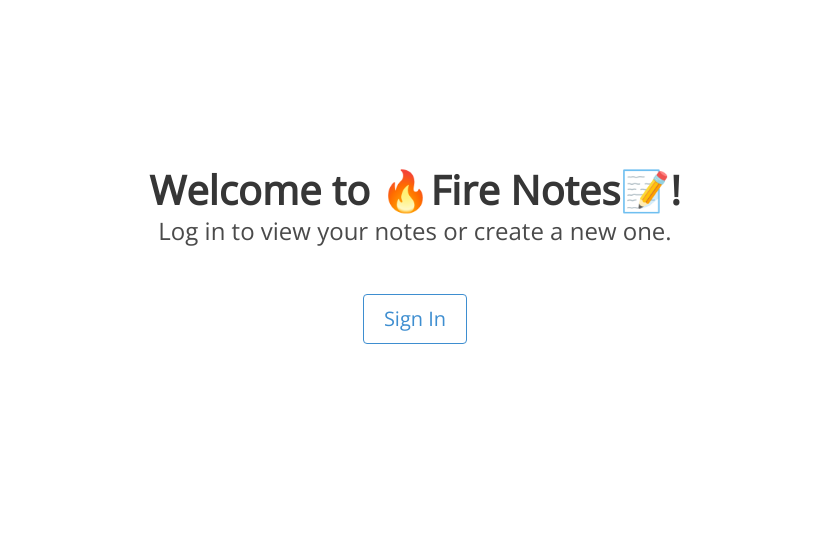
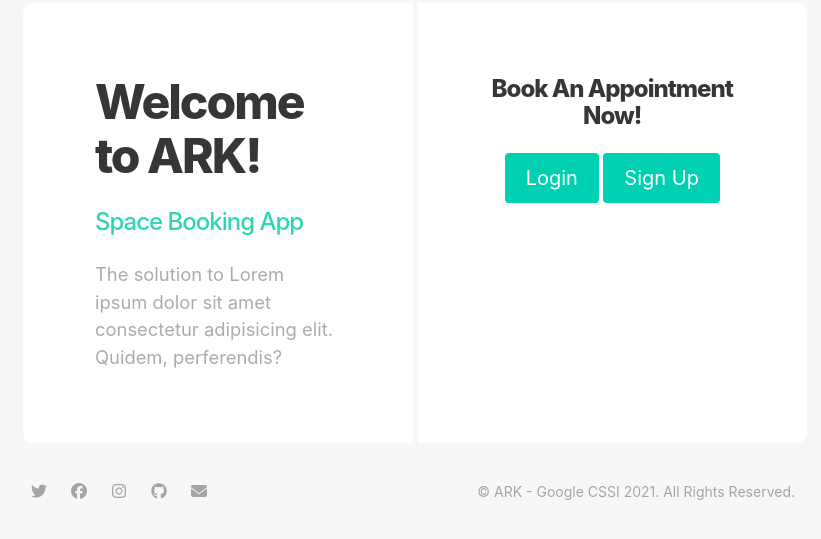
Before and after one commit to RyanChenSWE/ARK, a plain HTML site: page public/index.html in a window 1280 px wide. Shown: the part 145-684 px from the top of the page, without its empty margins (225-1046 px from the left). Drawn offline with nearby package versions, Linux system fonts and the light colour scheme; some packages are replaced by stand-ins of ours.

Commit message:
Add a new template to index.html

```diff
--- a/public/index.html
+++ b/public/index.html
@@ -1,24 +1,15 @@
 <!DOCTYPE html>
 <html>
+
   <head>
     <meta charset="utf-8">
+    <meta http-equiv="X-UA-Compatible" content="IE=edge">
     <meta name="viewport" content="width=device-width, initial-scale=1">
-    <title>Fire Notes</title>
-
-    <!-- <link rel="stylesheet" href="https://maxcdn.bootstrapcdn.com/font-awesome/4.7.0/css/font-awesome.min.css"> -->
-    <link href="https://fonts.googleapis.com/css?family=Open+Sans" rel="stylesheet">
+    <title>Register - Free Bulma template</title>
+    <link href="https://fonts.googleapis.com/css2?family=Nunito+Sans:wght@400;500;700&display=swap" rel="stylesheet">
+    <script src="https://kit.fontawesome.com/15181efa86.js" crossorigin="anonymous"></script>
     <link rel="stylesheet" href="https://unpkg.com/bulma@0.9.0/css/bulma.min.css" />
-    <style type="text/css">
-      html,
-      body {
-          font-family: 'Open Sans';
-      }
-
-      img {
-          padding: 5px;
-          border: 1px solid #ccc;
-      }
-    </style>
+    <link rel="stylesheet" type="text/css" href="css/index.css">
     <!-- update the version number as needed -->
     <script defer src="/__/firebase/8.3.1/firebase-app.js"></script>
     <!-- include only the Firebase features as you need -->
@@ -27,29 +18,137 @@
     <script defer src="/__/firebase/init.js?useEmulator=true"></script>
     <script src="js/signIn.js"></script>
   </head>
+
   <body>
-
-    <section class="hero is-fullheight is-default is-bold">
-        <div class="hero-body">
-            <div class="container has-text-centered">
-                <div class="columns is-vcentered">
-                    <div class="column is-6 is-offset-3">
-                        <h1 class="title is-2">
-                            Welcome to 🔥Fire Notes📝!
-                        </h1>
-                        <h2 class="subtitle is-4">
-                            Log in to view your notes or create a new one.
-                        </h2>
-                        <br>
-                        <p class="has-text-centered">
-                            <a class="button is-medium is-info is-outlined" onclick="signIn()">
-                                Sign In
-                            </a>
-                        </p>
-                    </div>
-                </div>
+    <section class="container">
+      <div class="columns is-multiline">
+        <div class="column is-8 is-offset-2 register">
+          <div class="columns">
+            <div class="column left">
+              <h1 class="title is-1">Welcome to ARK!</h1>
+              <h2 class="subtitle colored is-4">Space Booking App</h2>
+              <p>The solution to Lorem ipsum dolor sit amet consectetur adipisicing elit. Quidem, perferendis?</p>
             </div>
+            <div class="column right has-text-centered">
+                <h1 class="title is-4">Book An Appointment Now!</h1>
+                <button class="button is-primary is-medium">Login</button>
+                <button class="button is-primary is-medium">Sign Up</button>
+            </div>
+          </div>
         </div>
+        <div class="column is-8 is-offset-2">
+          <br>
+          <nav class="level">
+            <div class="level-left">
+              <div class="level-item">
+                <span class="icon">
+                  <i class="fab fa-twitter"></i>
+                </span> &emsp;
+                <span class="icon">
+                  <i class="fab fa-facebook"></i>
+                </span> &emsp;
+                <span class="icon">
+                  <i class="fab fa-instagram"></i>
+                </span> &emsp;
+                <span class="icon">
+                  <i class="fab fa-github"></i>
+                </span> &emsp;
+                <span class="icon">
+                  <i class="fas fa-envelope"></i>
+                </span>
+              </div>
+            </div>
+            <div class="level-right">
+              <small class="level-item" style="color: var(--textLight)">
+                &copy; ARK - Google CSSI 2021. All Rights Reserved.
+              </small>
+            </div>
+          </nav>
+        </div>
+      </div>
     </section>
   </body>
+  <style>
+    :root {
+      --brandColor: hsl(166, 67%, 51%);
+      --background: rgb(247, 247, 247);
+      --textDark: hsla(0, 0%, 0%, 0.66);
+      --textLight: hsla(0, 0%, 0%, 0.33);
+    }
+
+    body {
+      background: var(--background);
+      height: 100vh;
+      color: var(--textDark);
+    }
+
+    .field:not(:last-child) {
+      margin-bottom: 1rem;
+    }
+
+    .register {
+      margin-top: 10rem;
+      background: white;
+      border-radius: 10px;
+    }
+
+    .left,
+    .right {
+      padding: 4.5rem;
+    }
+
+    .left {
+      border-right: 5px solid var(--background);
+    }
+
+    .left .title {
+      font-weight: 800;
+      letter-spacing: -2px;
+    }
+
+    .left .colored {
+      color: var(--brandColor);
+      font-weight: 500;
+      margin-top: 1rem !important;
+      letter-spacing: -1px;
+    }
+
+    .left p {
+      color: var(--textLight);
+      font-size: 1.15rem;
+    }
+
+    .right .title {
+      font-weight: 800;
+      letter-spacing: -1px;
+    }
+
+    .right .description {
+      margin-top: 1rem;
+      margin-bottom: 1rem !important;
+      color: var(--textLight);
+      font-size: 1.15rem;
+    }
+
+    .right small {
+      color: var(--textLight);
+    }
+
+    input {
+      font-size: 1rem;
+    }
+
+    input:focus {
+      border-color: var(--brandColor) !important;
+      box-shadow: 0 0 0 1px var(--brandColor) !important;
+    }
+
+    .fab,
+    .fas {
+      color: var(--textLight);
+      margin-right: 1rem;
+    }
+
+  </style>
+
 </html>
```
